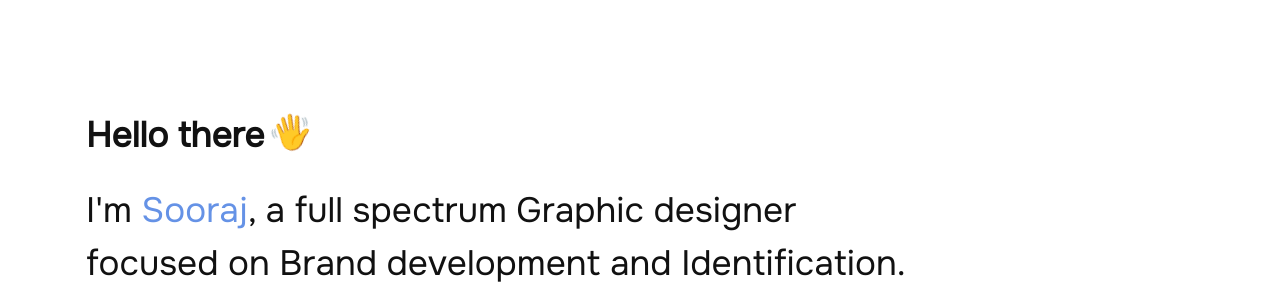
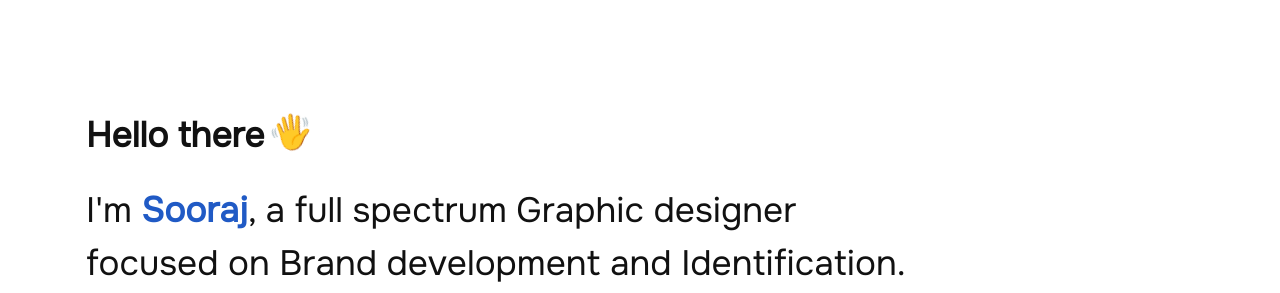
Before and after one commit to dinesh4720/sooraj, a plain HTML site: page index.html in a window 1280 px wide. Shown: the part 59-352 px from the top of the page. Drawn offline with Linux system fonts and the light colour scheme.

Commit message:
Update mbr-additional.css

```diff
--- a/assets/mobirise/css/mbr-additional.css
+++ b/assets/mobirise/css/mbr-additional.css
@@ -40,7 +40,7 @@ margin-inline: 10px;
 }
 
 .wave{
-  animation: mymove 5s infinite;
+  animation: mymove 2s infinite;
   width: 70px;
 }
 @keyframes mymove {
@@ -48,6 +48,10 @@ margin-inline: 10px;
   25%  {transform: rotate(25deg);}
   0%  {transform: rotate(0deg);}
   25% {transform: rotate(25deg);}
+}
+.txt-bold{
+  font-weight: 700;
+  color: #205ac5;
 }
 
 .display-1 {
```
